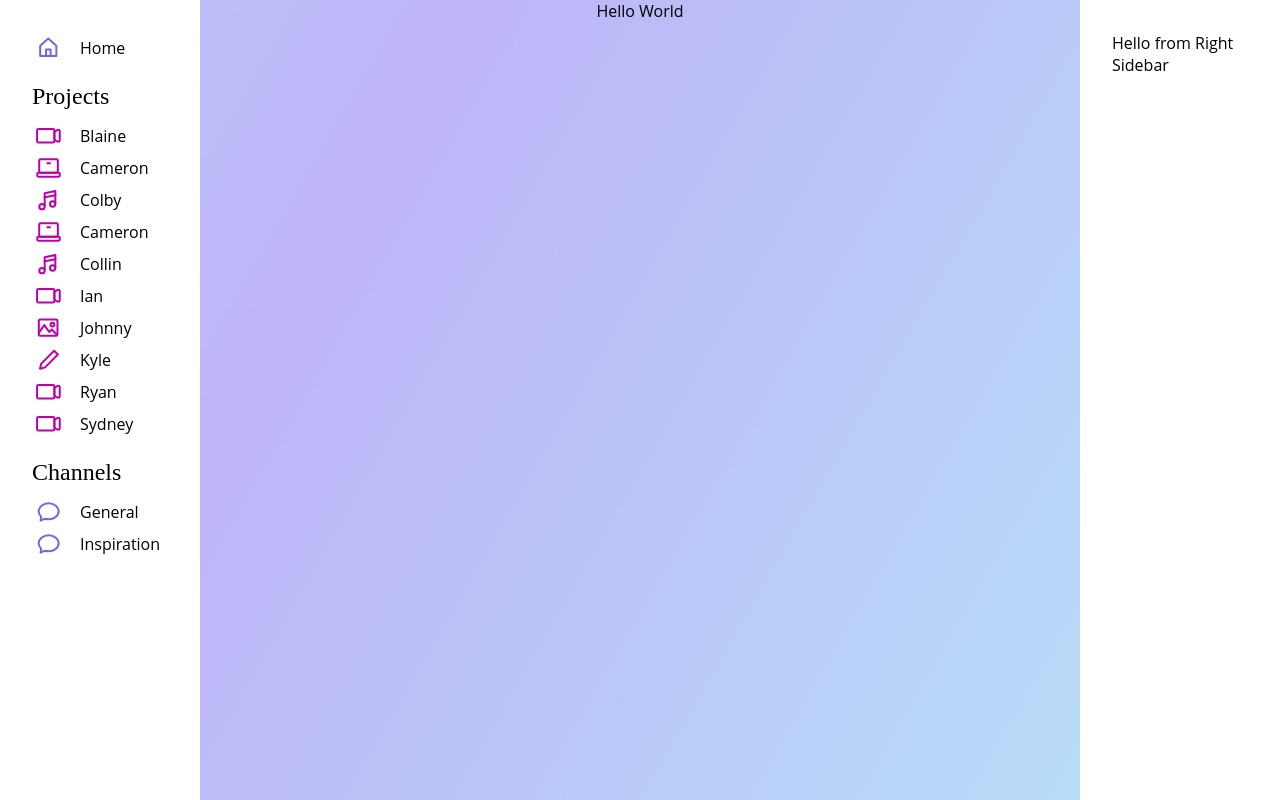
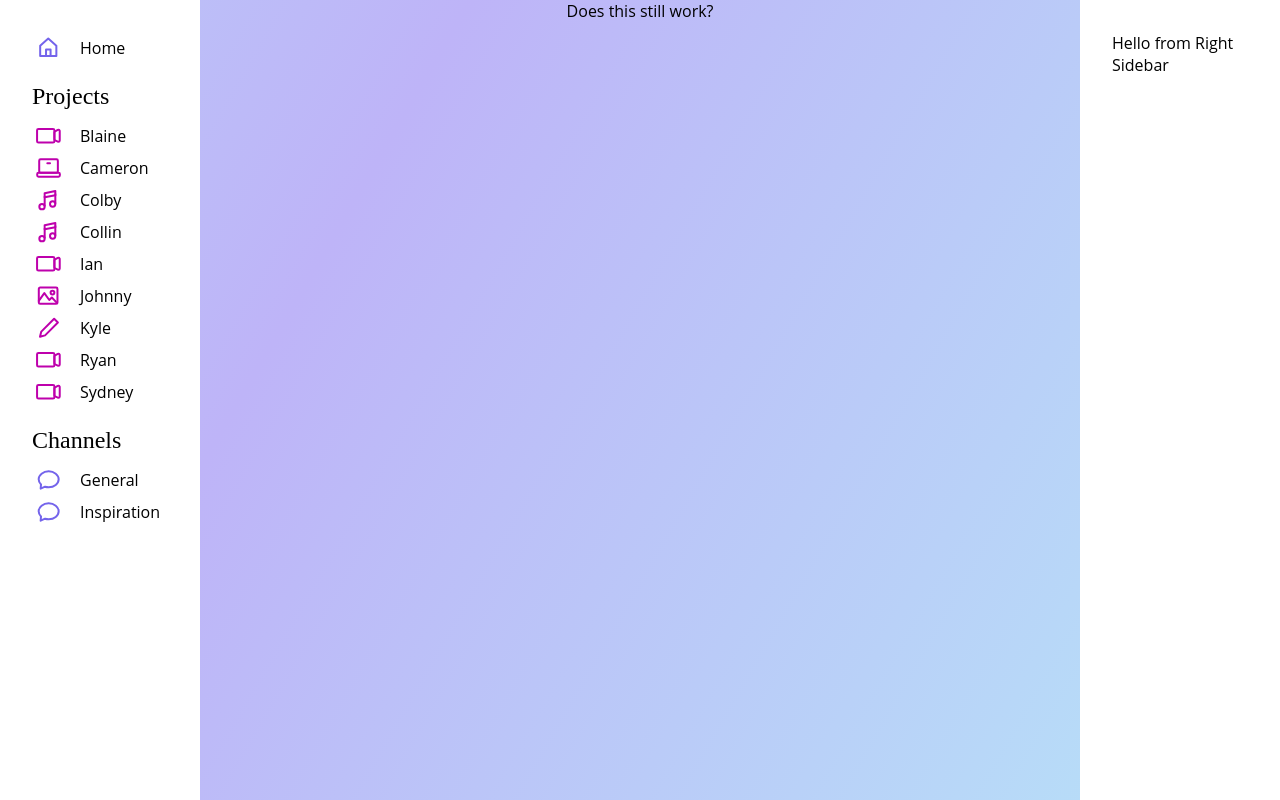
Before and after one commit to cameron-carruthers/clairvoyage, a Next.js app: page / in a window 1280 px wide. Built offline with nearby package versions, Linux system fonts and the light colour scheme; a web font is replaced by a local one.

Commit message:
Wrap main content for page instead of passing it in as a prop

```diff
--- a/pages/index.tsx
+++ b/pages/index.tsx
@@ -18,11 +18,6 @@ const projects = [
     id: '3',
     icon: 'music',
     name: 'Colby'
-  },
-  {
-    id: '2',
-    icon: 'laptop',
-    name: 'Cameron'
   },
   {
     id: '4',
@@ -87,11 +82,12 @@ const Home: NextPage = () => {
             channels={channels}
           />
         }
-        mainContent={<div>Hello World</div>}
         rightSidebar={
           <div>Hello from Right Sidebar</div>
         }
-      />
+      >
+        <div>Does this still work?</div>
+      </PageLayout>
     </>
   )
 }
--- a/src/components/templates/PageLayout/index.tsx
+++ b/src/components/templates/PageLayout/index.tsx
@@ -11,15 +11,15 @@ const Container = styled.div`
 interface PageLayoutProps {
   leftSidebar: ReactElement
   rightSidebar: ReactElement
-  mainContent: ReactElement
+  children: ReactElement
 }
 
-const PageLayout = ({ leftSidebar, rightSidebar, mainContent }: PageLayoutProps) => (
+const PageLayout = ({ leftSidebar, rightSidebar, children }: PageLayoutProps) => (
   <Container>
     <SidebarLayout>
       {leftSidebar}
     </SidebarLayout>
-      {mainContent}
+      {children}
     <SidebarLayout>
       {rightSidebar}
     </SidebarLayout>
```
Also changed, not shown: 1 other file (tests, documents, lock files or other folders).
